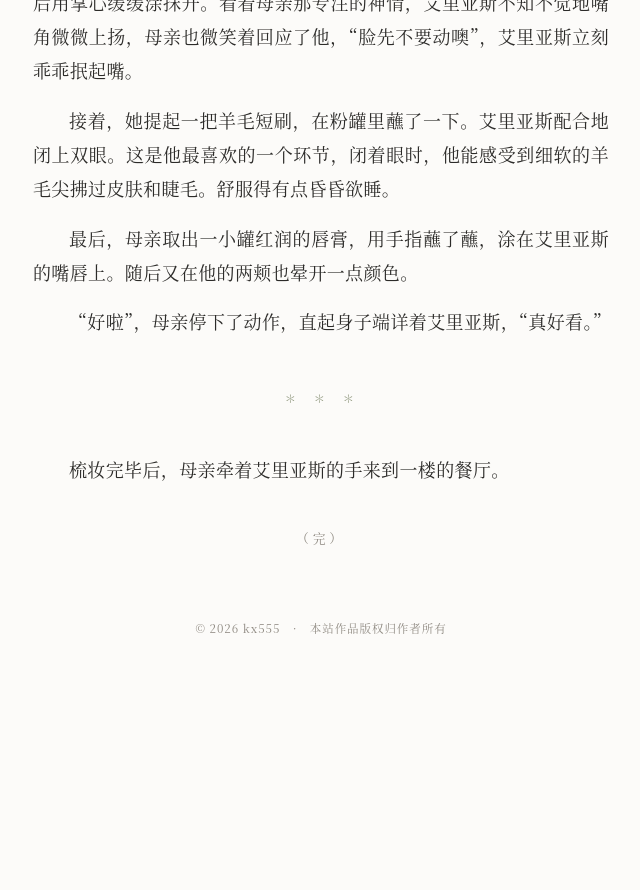
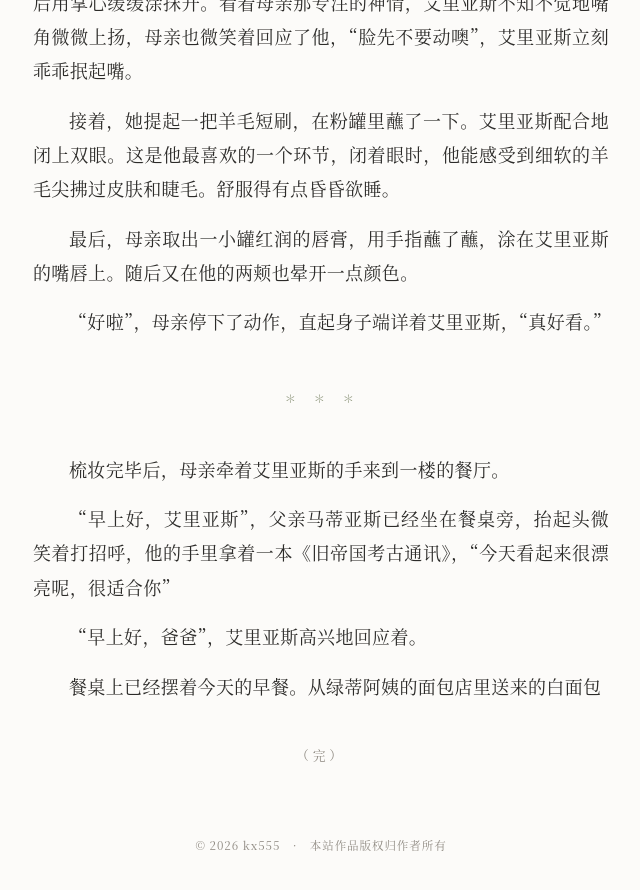
Before and after one commit to kxxx55500/kxxx55500.github.io, a Jekyll site: the page built from _works/short-01-morning.md, in a window 1280 px wide and 900 px high, scrolled down 2070 px. Shown: the top 890 px of the window, without its empty margins (319-959 px from the left). Built offline with Jekyll 4.4.1, drawn with Linux system fonts in a browser that asks for light colours; before the commit the page ends 2753 px from its top, so only the background shows below that.

Commit message:
修改 作品：short-01-morning

```diff
--- a/_works/short-01-morning.md
+++ b/_works/short-01-morning.md
@@ -65,3 +65,9 @@ published: true
 \* \* \*
 
 梳妆完毕后，母亲牵着艾里亚斯的手来到一楼的餐厅。
+
+“早上好，艾里亚斯”，父亲马蒂亚斯已经坐在餐桌旁，抬起头微笑着打招呼，他的手里拿着一本《旧帝国考古通讯》，“今天看起来很漂亮呢，很适合你”
+
+“早上好，爸爸”，艾里亚斯高兴地回应着。
+
+餐桌上已经摆着今天的早餐。从绿蒂阿姨的面包店里送来的白面包
```
